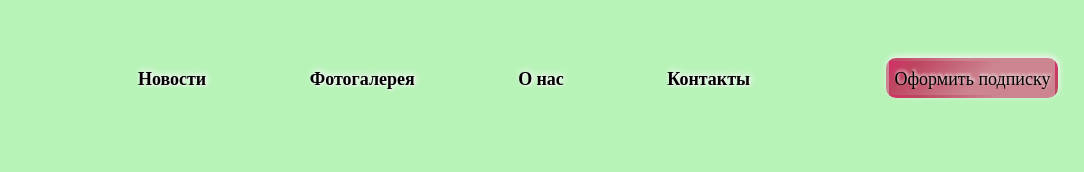
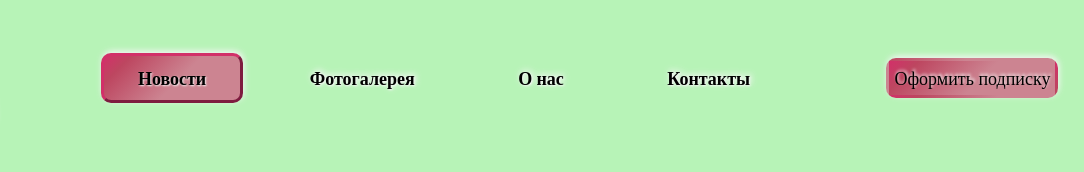
Before and after one commit to lena-lis/cats_newsletter_project, a plain HTML site: page news.html in a window 1280 px wide. Shown: the full height of the page, 196-1280 px from the left. Drawn offline with nearby package versions, Linux system fonts and the light colour scheme.

Commit message:
подключает стили на странице новостей

```diff
--- a/news.html
+++ b/news.html
@@ -19,6 +19,7 @@
     <link rel="preconnect" href="https://fonts.gstatic.com" crossorigin>
     <link href="https://fonts.googleapis.com/css2?family=Playfair+Display:wght@400;700&family=Roboto&display=swap" rel="stylesheet">
     <link rel="stylesheet" href="css/index-style.css">
+    <link rel="stylesheet" href="css/news-style.css">
     <style>
     .logo img:hover {
         background: url("img/logo-hover1.png") no-repeat top left;
```
